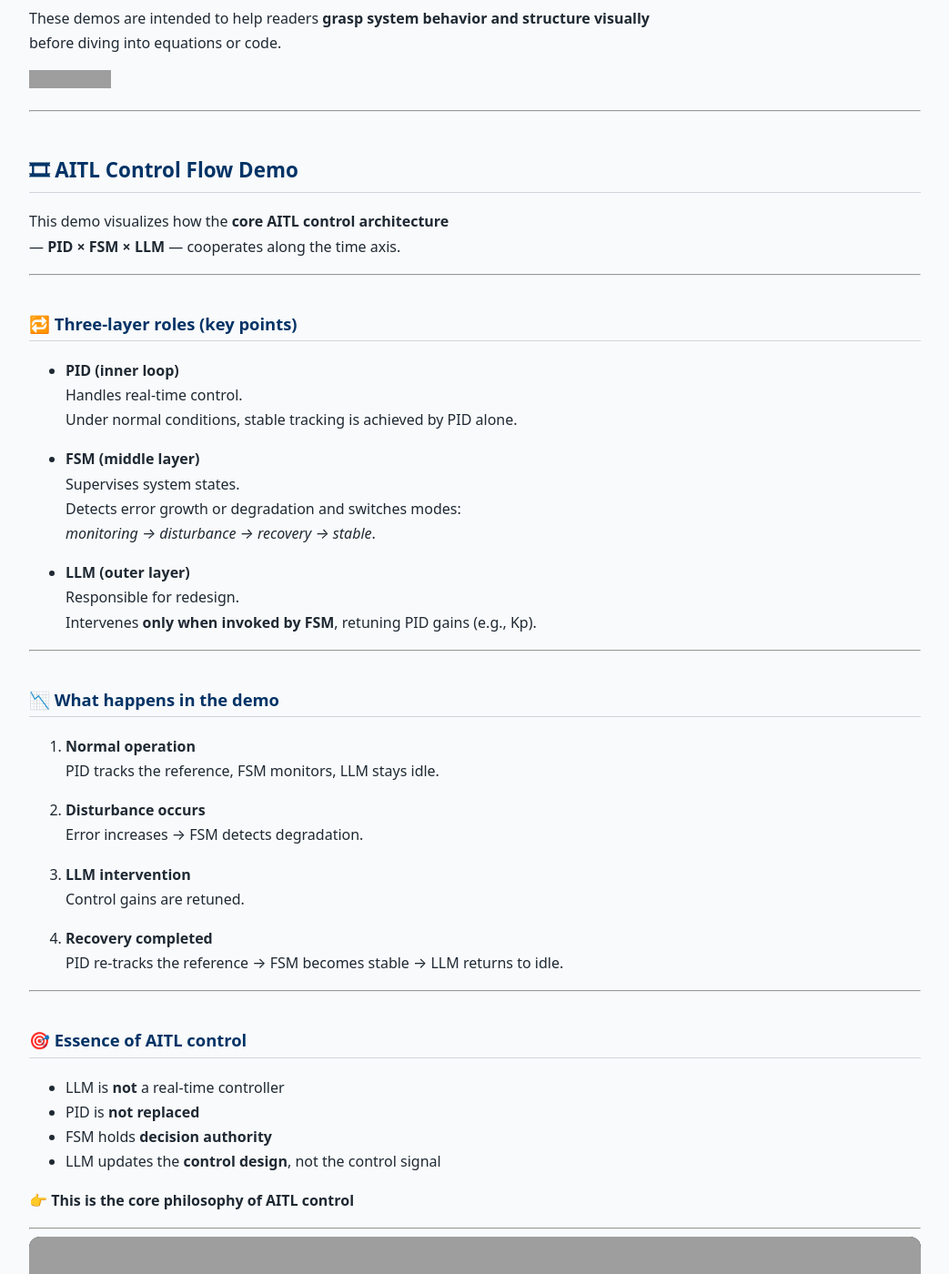
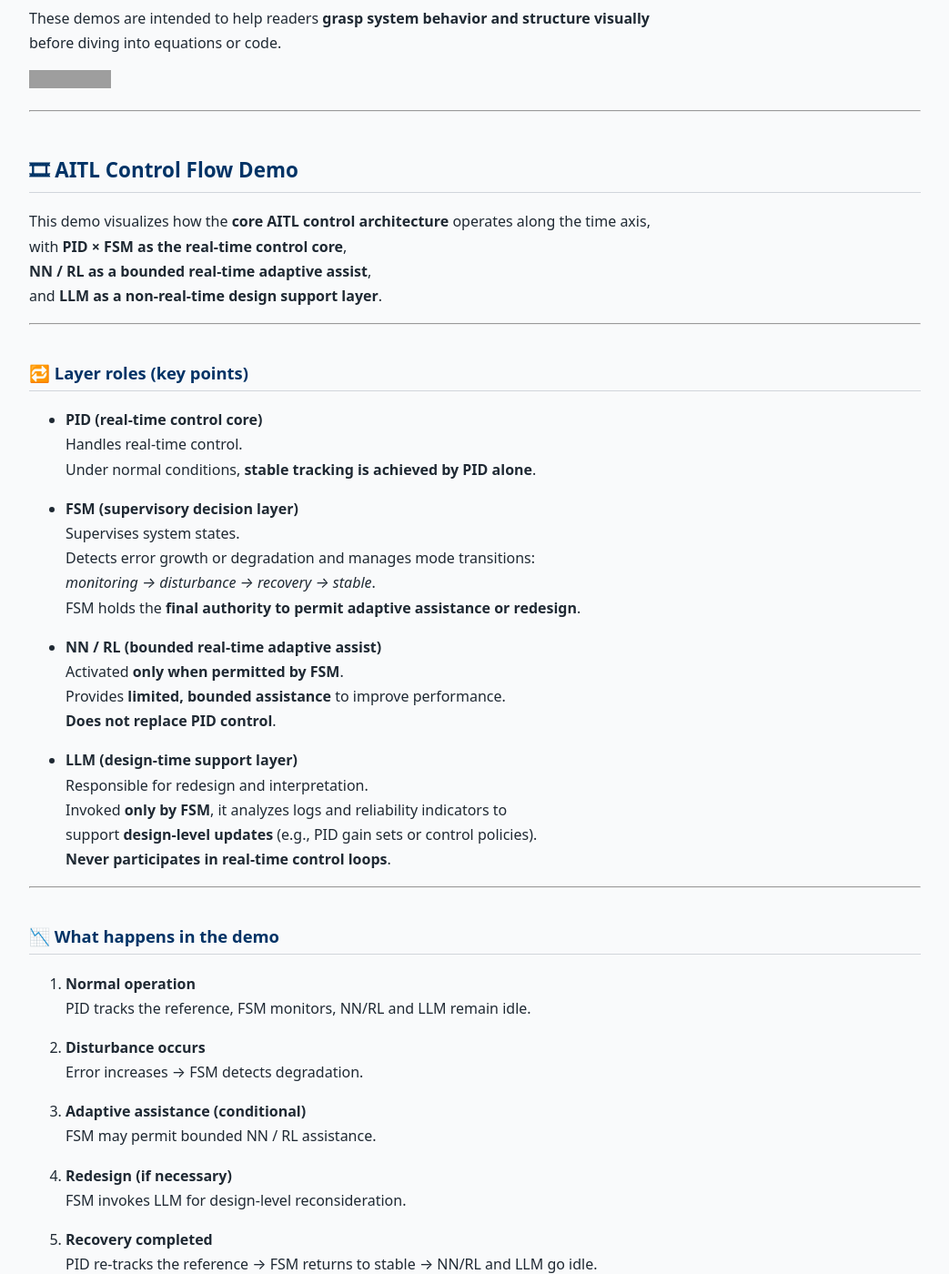
Before and after one commit to Samizo-AITL/Samizo-AITL.github.io, a Jekyll site: the page built from portal/en/index.md, in a window 1280 px wide and 1400 px high, scrolled down 17688 px. Shown: the whole window at 91% size, without its empty margins (118-1161 px from the left). Built offline with Jekyll 4.4.1, drawn with Linux system fonts in a browser that asks for light colours; some of the changed text lies outside the part shown; grey boxes are pictures that could not be loaded.

Commit message:
Update index.md

```diff
--- a/portal/en/index.md
+++ b/portal/en/index.md
@@ -539,50 +539,63 @@ before diving into equations or code.
 
 ## 🎞 AITL Control Flow Demo
 
-This demo visualizes how the **core AITL control architecture**
-— **PID × FSM × LLM** — cooperates along the time axis.
+This demo visualizes how the **core AITL control architecture** operates along the time axis,
+with **PID × FSM as the real-time control core**,
+**NN / RL as a bounded real-time adaptive assist**,
+and **LLM as a non-real-time design support layer**.
 
 ---
 
-### 🔁 Three-layer roles (key points)
+### 🔁 Layer roles (key points)
 
-- **PID (inner loop)**
+- **PID (real-time control core)**
   Handles real-time control.
-  Under normal conditions, stable tracking is achieved by PID alone.
+  Under normal conditions, **stable tracking is achieved by PID alone**.
 
-- **FSM (middle layer)**
+- **FSM (supervisory decision layer)**
   Supervises system states.
-  Detects error growth or degradation and switches modes:
+  Detects error growth or degradation and manages mode transitions:
   *monitoring → disturbance → recovery → stable*.
+  FSM holds the **final authority to permit adaptive assistance or redesign**.
 
-- **LLM (outer layer)**
-  Responsible for redesign.
-  Intervenes **only when invoked by FSM**, retuning PID gains (e.g., Kp).
+- **NN / RL (bounded real-time adaptive assist)**
+  Activated **only when permitted by FSM**.
+  Provides **limited, bounded assistance** to improve performance.
+  **Does not replace PID control**.
+
+- **LLM (design-time support layer)**
+  Responsible for redesign and interpretation.
+  Invoked **only by FSM**, it analyzes logs and reliability indicators to
+  support **design-level updates** (e.g., PID gain sets or control policies).
+  **Never participates in real-time control loops**.
 
 ---
 
 ### 📉 What happens in the demo
 
 1. **Normal operation**
-   PID tracks the reference, FSM monitors, LLM stays idle.
+   PID tracks the reference, FSM monitors, NN/RL and LLM remain idle.
 
 2. **Disturbance occurs**
    Error increases → FSM detects degradation.
 
-3. **LLM intervention**
-   Control gains are retuned.
+3. **Adaptive assistance (conditional)**
+   FSM may permit bounded NN / RL assistance.
 
-4. **Recovery completed**
-   PID re-tracks the reference → FSM becomes stable → LLM returns to idle.
+4. **Redesign (if necessary)**
+   FSM invokes LLM for design-level reconsideration.
+
+5. **Recovery completed**
+   PID re-tracks the reference → FSM returns to stable → NN/RL and LLM go idle.
 
 ---
 
 ### 🎯 Essence of AITL control
 
-- LLM is **not** a real-time controller
-- PID is **not replaced**
-- FSM holds **decision authority**
-- LLM updates the **control design**, not the control signal
+- LLM **does not perform real-time control**
+- NN / RL **does not replace PID**
+- FSM holds **decision and permission authority**
+- Intelligence is **architecturally isolated from stability-critical loops**
 
 👉 **This is the core philosophy of AITL control**
 
```
